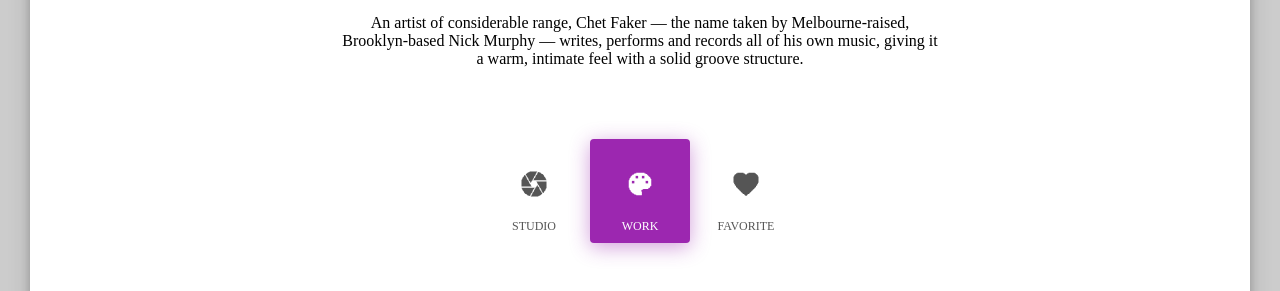
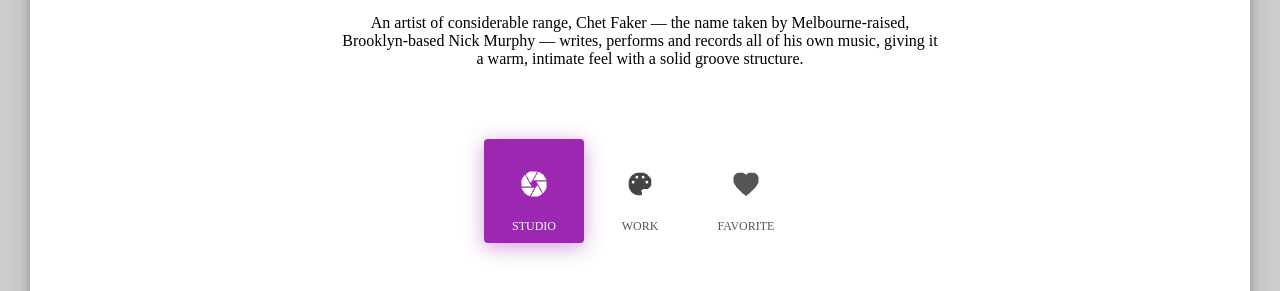
Before and after one commit to cemeris/landing-profile-page, a plain HTML site: page index.html in a window 1280 px wide. Shown: the part 353-644 px from the top of the page. Drawn offline with nearby package versions, Linux system fonts and the light colour scheme; files that its build step writes are made by us from their sources.

Commit message:
fixed commit

```diff
--- a/index.html
+++ b/index.html
@@ -18,8 +18,8 @@
       </div>
       <div class="gallery">
         <nav class="gallery__tab-nav">
-          <a class="gallery__tab" href="#" onclick="showTab.bind([event, this])(0);"><i class="studio_icon"></i><span>studio</span></a>
-          <a class="gallery__tab gallery__tab--active" href="#"  onclick="showTab.bind([event, this])(1);"><i class="work_icon"></i><span>work</span></a>
+          <a class="gallery__tab gallery__tab--active" href="#" onclick="showTab.bind([event, this])(0);"><i class="studio_icon"></i><span>studio</span></a>
+          <a class="gallery__tab" href="#"  onclick="showTab.bind([event, this])(1);"><i class="work_icon"></i><span>work</span></a>
           <a class="gallery__tab" href="#"  onclick="showTab.bind([event, this])(2);"><i class="favorite_icon"></i><span>favorite</span></a>
         </nav>
         <div class="gallery__photos gallery__photos--show">
@@ -54,8 +54,12 @@
 
 <script>
   function showTab(i) {
+    //[event, this]
     document.querySelector('.gallery__tab--active').classList.remove('gallery__tab--active');
     this[0].preventDefault();
     this[1].classList.add("gallery__tab--active");
+
+    document.querySelector('.gallery__photos--show').classList.remove('gallery__photos--show');
+    document.querySelectorAll('.gallery__photos')[i].classList.add("gallery__photos--show");
   }
 </script>
--- a/scss/style.scss
+++ b/scss/style.scss
@@ -111,6 +111,8 @@
       box-shadow: 0px 4px 20px rgba(156, 39, 176, 0.45);
       color: #fff;
 
+      transition: background 2s, color;
+
       &:hover {
         background: #9c27b0;
       }
```
